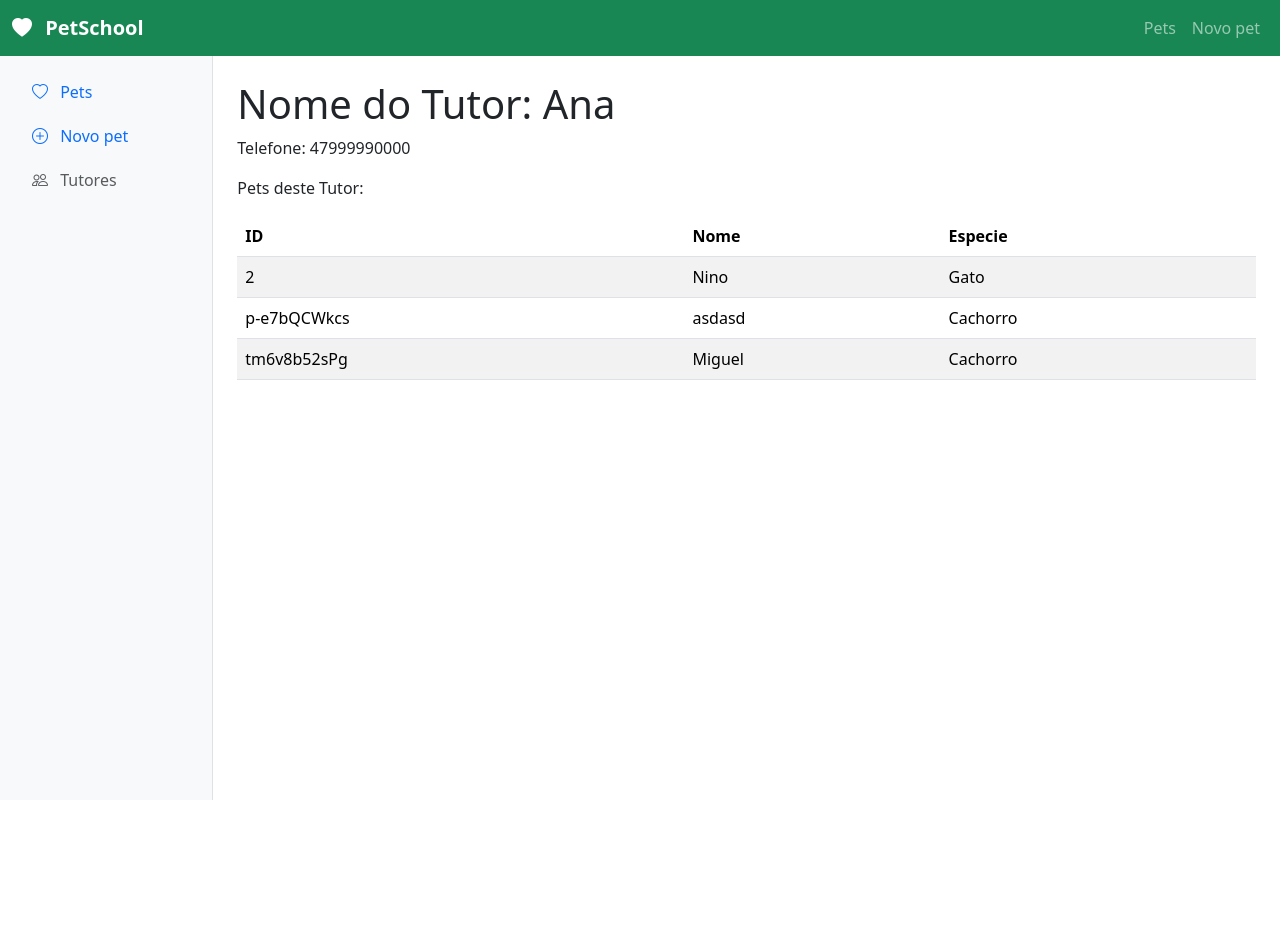
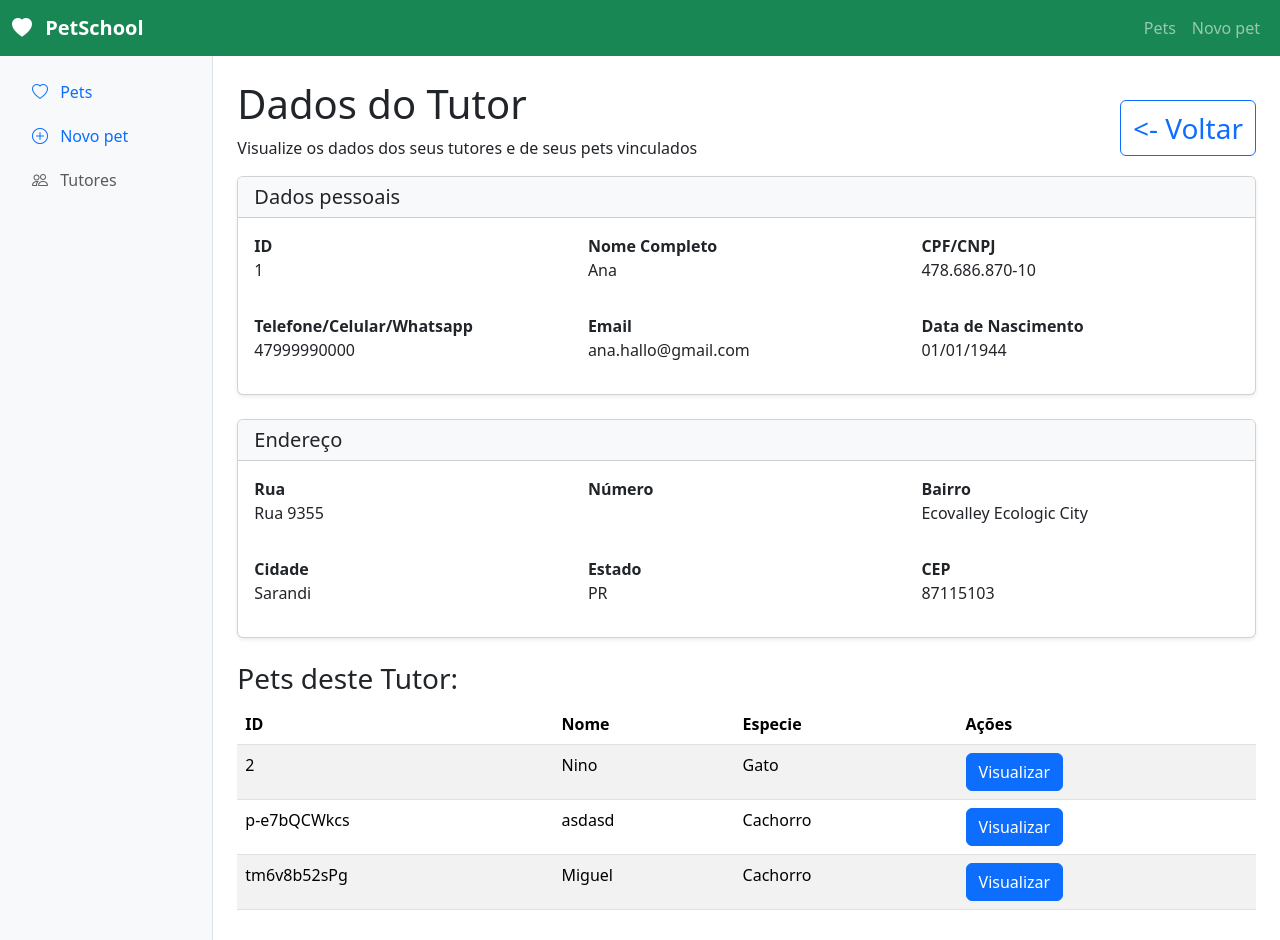
Before and after one commit to Pedrojoseroza/pet-school, a Vue app: page /tutores/1 in a window 1280 px wide. Shown: the top 940 px of the page. Before the commit the page ends 800 px from the top, so only its background shows below. Built offline with nearby package versions, Linux system fonts and the light colour scheme; data requests are answered from the project's data file.

Commit message:
FEAT: Atualiza TutorDetailsView

```diff
--- a/src/views/TutorDetailsView.vue
+++ b/src/views/TutorDetailsView.vue
@@ -1,31 +1,149 @@
 <script setup>
 import { onMounted, ref } from 'vue';
-import { useRoute } from 'vue-router';
+import { useRoute, useRouter } from 'vue-router';
 
 const API_URL = 'http://localhost:3000';
 
+const router = useRouter();
 const route = useRoute();
 const tutor = ref({});
 const pets = ref([]);
-
+const loading = ref(true);
 async function carregarTutorDetails() {
   const tutorId = route.params.id;
   const respostaTutor = await fetch(`${API_URL}/tutores/${tutorId}`);
   tutor.value = await respostaTutor.json();
+  console.log(tutor.value.endereco['rua']);
 
   const respostaPet = await fetch(`${API_URL}/pets`);
   pets.value = await respostaPet.json();
   pets.value = pets.value.filter((e) => e.tutorId === tutorId);
+  loading.value = false;
 }
+
 
 onMounted(carregarTutorDetails);
 </script>
 
 <template>
-  <div>
-    <h1>Nome do Tutor: {{ tutor.nome }}</h1>
-    <p>Telefone: {{ tutor.telefone }}</p>
-    <p>Pets deste Tutor:</p>
+  <div v-if="loading">
+    <h1 >
+      Dados Carregando...
+    </h1>
+  </div>
+  <div v-else>
+    <section class="d-flex align-items-center justify-content-between">
+      <div class="">
+        <h1>Dados do Tutor</h1>
+        <p>Visualize os dados dos seus tutores e de seus pets vinculados</p>
+      </div>
+      <button
+        class="btn btn-outline-primary fs-3"
+        @click="router.back()"
+      >
+        <- Voltar
+      </button>
+    </section>
+    <section class="card shadow-sm mb-4">
+      <div class="card-header bg-light">
+        <h2 class="h5 mb-0">Dados pessoais</h2>
+      </div>
+      <div class="card-body">
+        <div class="row g-3 row-cols-3">
+          <div>
+            <strong>ID</strong>
+            <p>
+              {{ tutor.id }}
+            </p>
+          </div>
+          <div>
+            <strong>Nome Completo</strong>
+            <p>
+              {{ tutor.nome }}
+            </p>
+          </div>
+
+          <div>
+            <strong>CPF/CNPJ</strong>
+            <p>
+              {{ tutor.cnpj_cpf }}
+            </p>
+          </div>
+
+          <div>
+            <strong>Telefone/Celular/Whatsapp</strong>
+            <p>
+              {{ tutor.telefone }}
+            </p>
+          </div>
+
+          <div>
+            <strong>Email</strong>
+            <p>
+              {{ tutor.email }}
+            </p>
+          </div>
+
+          <div>
+            <strong>Data de Nascimento</strong>
+            <p>
+              {{ new Date(tutor.data).toLocaleDateString('pt-BR') }}
+            </p>
+          </div>
+        </div>
+      </div>
+    </section>
+
+    <section class="card shadow-sm mb-4">
+      <div class="card-header bg-light">
+        <h2 class="h5 mb-0">Endereço</h2>
+      </div>
+      <div class="card-body">
+        <div class="row g-3 row-cols-3">
+          <div>
+            <strong>Rua</strong>
+            <p>
+              {{ tutor.endereco.rua }}
+            </p>
+          </div>
+          <div>
+            <strong>Número</strong>
+            <p>
+              {{ tutor.endereco.numero }}
+            </p>
+          </div>
+
+          <div>
+            <strong>Bairro</strong>
+            <p>
+              {{ tutor.endereco.bairro }}
+            </p>
+          </div>
+
+          <div>
+            <strong>Cidade</strong>
+            <p>
+              {{ tutor.endereco.cidade }}
+            </p>
+          </div>
+
+          <div>
+            <strong>Estado</strong>
+            <p>
+              {{ tutor.endereco.estado }}
+            </p>
+          </div>
+
+          <div>
+            <strong>CEP</strong>
+            <p>
+              {{ tutor.endereco.cep }}
+            </p>
+          </div>
+        </div>
+      </div>
+    </section>
+    <h3>Pets deste Tutor:</h3>
     <p
       class="text text-danger"
       v-if="pets.length == 0"
@@ -41,6 +159,7 @@ onMounted(carregarTutorDetails);
           <th>ID</th>
           <th>Nome</th>
           <th>Especie</th>
+          <th>Ações</th>
         </tr>
       </thead>
 
@@ -52,6 +171,14 @@ onMounted(carregarTutorDetails);
           <td>{{ pet.id }}</td>
           <td>{{ pet.nome }}</td>
           <td>{{ pet.especie }}</td>
+          <td>
+            <RouterLink
+              :to="`/pets/${pet.id}`"
+              class="btn btn-primary"
+            >
+              Visualizar
+            </RouterLink>
+          </td>
         </tr>
       </tbody>
     </table>
```
